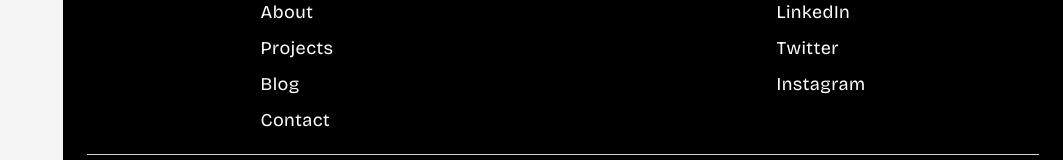
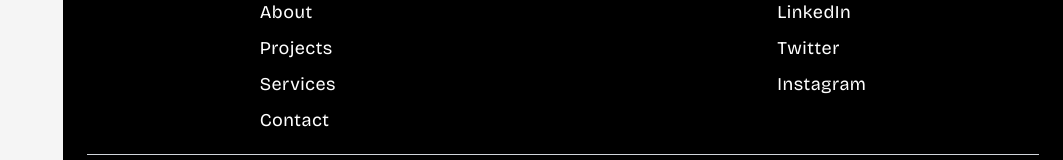
Before and after one commit to csam15/craigsampson-com, a Next.js app: page / in a window 1280 px wide. Shown: the part 3471-3631 px from the top of the page, without its empty margins (217-1280 px from the left). Built offline with nearby package versions, Linux system fonts and the light colour scheme.

Commit message:
Footer links fixed

```diff
--- a/app/components/Footer/Footer.tsx
+++ b/app/components/Footer/Footer.tsx
@@ -6,7 +6,7 @@ export default function Footer() {
     { name: "Home", href: "/" },
     { name: "About", href: "/about" },
     { name: "Projects", href: "/projects" },
-    { name: "Blog", href: "/blog" },
+    { name: "Services", href: "/services" },
     { name: "Contact", href: "/contact" },
   ];
 
```
